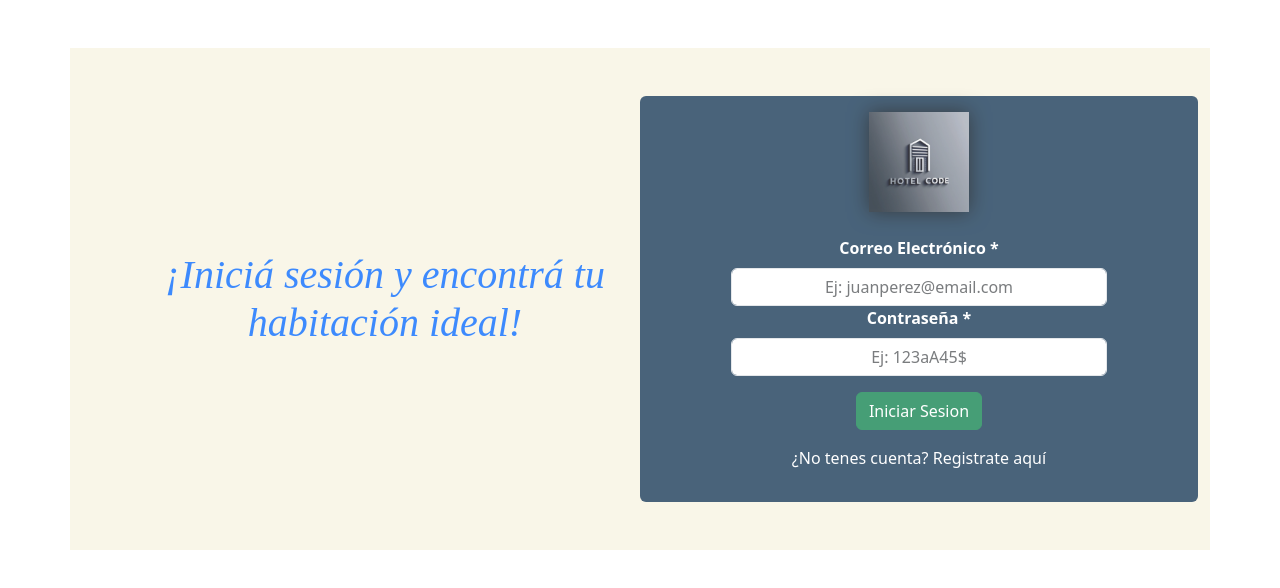
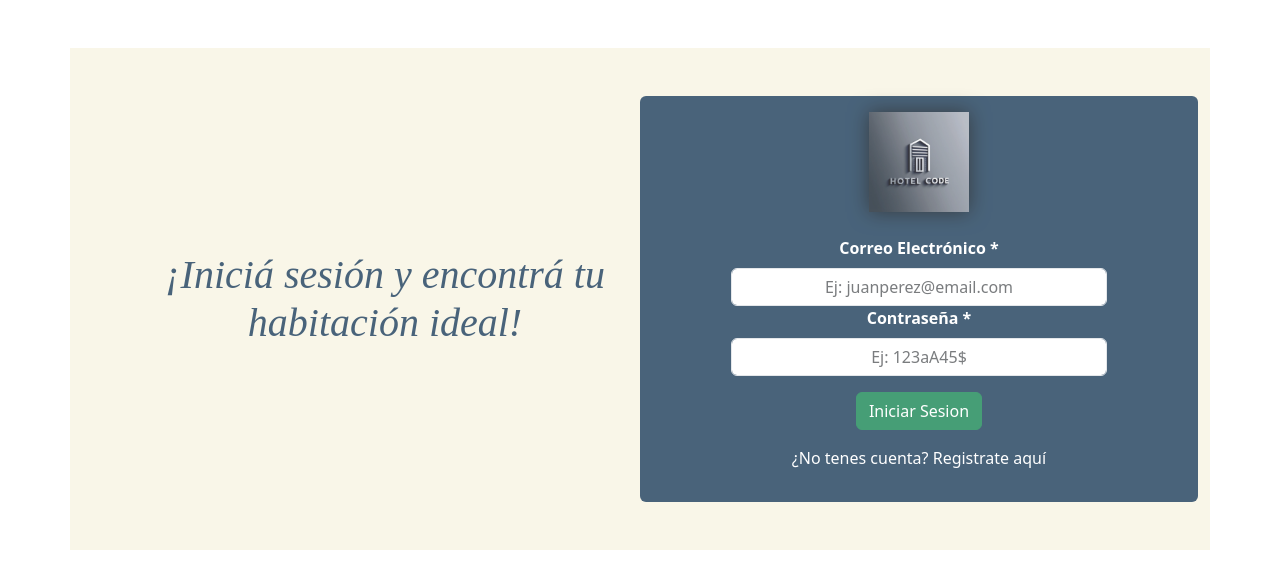
Before and after one commit to GabrielHaurane/Frontend-Proyecto-Final, a React (Vite) app: page /login in a window 1280 px wide. Shown: the top 588 px of the page. Built offline with nearby package versions, Linux system fonts and the light colour scheme; no server answers.

Commit message:
Añadimos la logica para qque el titulo cambie de color dependiendo si el usuario quiere registrarse o loguearse

```diff
--- a/src/App.css
+++ b/src/App.css
@@ -1,10 +1,10 @@
 :root {
-    --dorado-metalico: #D4AF37;
-    --blanco-marfil: #F8F4E3;
-    --gris-plomo: #2F2F2F;
-    --azul-marino: #1C3D5A;
-    --beige-champagne: #E0C097;
-    --verde-esmeralda: #2E8B57;
+  --dorado-metalico: #d4af37;
+  --blanco-marfil: #f8f4e3;
+  --gris-plomo: #2f2f2f;
+  --azul-marino: #1c3d5a;
+  --beige-champagne: #e0c097;
+  --verde-esmeralda: #2e8b57;
 }
 
 /* Estilos FormLogin */
@@ -13,39 +13,58 @@
   cursor: pointer;
 }
 
-p.texto-opcion:hover{
+p.texto-opcion:hover {
   color: aqua !important;
 }
 
 .btnLogin:hover {
-    background-color: var(--azul-marino)
+  background-color: var(--azul-marino);
 }
 
-.bg-registro{
+.bg-registro {
   background: var(--dorado-metalico);
 }
 
-.bg-login{
+.bg-login {
   background: var(--azul-marino);
 }
 
-.bg-user-login{
+.bg-user-login {
   background: var(--blanco-marfil);
   opacity: 80%;
 }
 
-.img-login{
+.img-login {
   height: 100px;
-    filter: drop-shadow(0 0 10px rgba(0, 0, 0, .8));
+  filter: drop-shadow(0 0 10px rgba(0, 0, 0, 0.8));
 }
-.titulo-login{
+.titulo-login {
   font-family: playfair-display;
+  color: var(--azul-marino);
+}
+
+.titulo-registro {
+  font-family: playfair-display;
+  color: var(--dorado-metalico);
 }
 
 @media (min-width: 992px) {
-  .titulo-login{
+  .titulo-login {
     display: block;
     align-items: center;
     font-family: playfair-display;
+    color: var(--azul-marino);
+  }
+  .titulo-registro {
+    display: block;
+    align-items: center;
+    font-family: playfair-display;
+    color: var(--dorado-metalico);
   }
 }
+
+@media (min-width: 768px) and (max-width: 1024px) {
+    .titulo-registro{
+        margin-left: 150px;
+    }
+}
--- a/src/components/pages/Login.jsx
+++ b/src/components/pages/Login.jsx
@@ -42,7 +42,7 @@ const Login = ({ setUsuarioLogueado }) => {
       } else {
         const respuesta = await login(usuario);
         if (respuesta.ok) {
-           const datos = await respuesta.json();
+          const datos = await respuesta.json();
           Swal.fire({
             title: "Usuario Logueado",
             text: `Bienvenido a HotelCode`,
@@ -85,8 +85,12 @@ const Login = ({ setUsuarioLogueado }) => {
     <section className="container text-center my-5 m-auto bg-user-login">
       <Container>
         <Row className="justify-content-center">
-          <div className="col-lg-6 d-flex my-lg-5 mt-3 titulo-login">
-            <h1 className=" fst-italic text-primary my-lg-5 ms-lg-5">
+          <div
+            className={`col-lg-6 d-flex my-lg-5 mt-3 ${
+              registrarse ? "titulo-registro" : "titulo-login"
+            } `}
+          >
+            <h1 className=" fst-italic my-lg-5 ms-lg-5">
               {registrarse
                 ? "¡Creá tu cuenta y comenzá a navegar!"
                 : `¡Iniciá sesión y encontrá tu habitación ideal!`}
```
Lines whose indentation alone changed are shown as unchanged.
